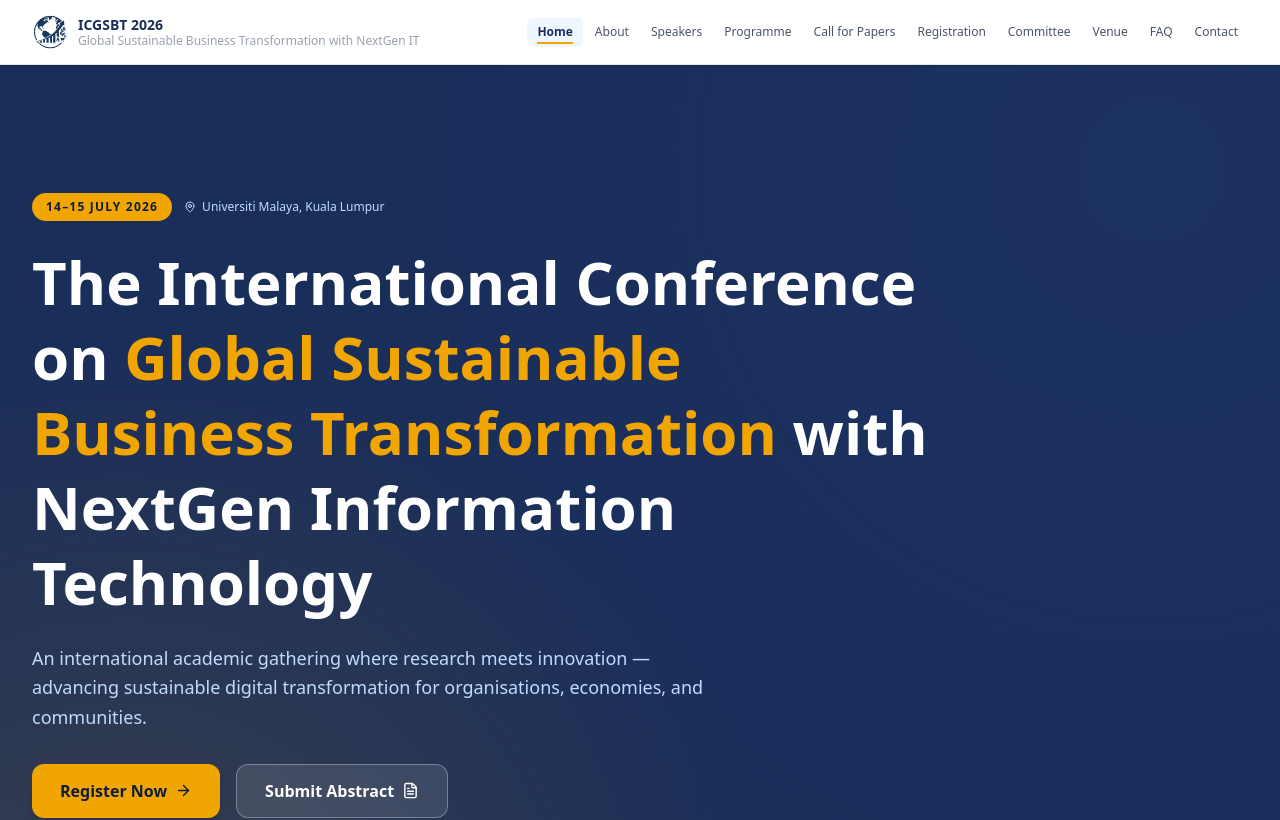
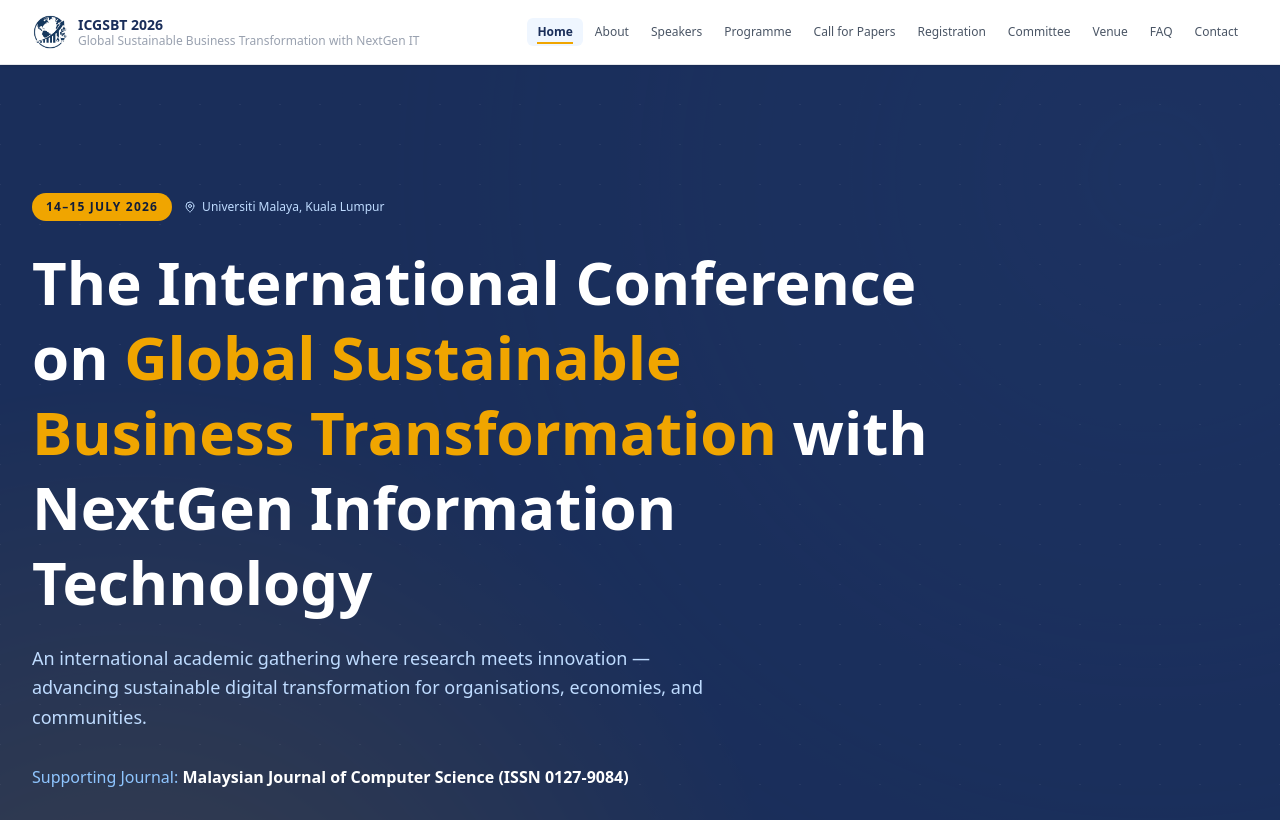
Before and after one commit to adamarbain/International-Conference-Nextgen-2026, a Next.js app: page / in a window 1280 px wide. Shown: the top 820 px of the page. Built offline with nearby package versions, Linux system fonts and the light colour scheme.

Commit message:
Update secretariat email address across committee and venue pages

```diff
--- a/src/app/committee/page.tsx
+++ b/src/app/committee/page.tsx
@@ -191,7 +191,7 @@ export default function CommitteePage() {
               organizing team, please reach out to the secretariat.
             </p>
             <a
-              href="mailto:icgsbt@um.edu.my"
+              href="mailto:icgsbt@fsktm.um.edu.my"
               className="inline-flex items-center gap-2 bg-gold text-navy-dark font-bold px-7 py-3 rounded-xl hover:bg-gold-light transition-colors"
             >
               Contact the Secretariat
--- a/src/app/page.tsx
+++ b/src/app/page.tsx
@@ -108,6 +108,17 @@ export default function HomePage() {
               innovation — advancing sustainable digital transformation for
               organisations, economies, and communities.
             </motion.p>
+
+            {/* Add text Supporting Journal : Malaysian Journal of Computer Science (ISSN 0127-9084) */}
+              <motion.p
+                variants={prefersReducedMotion ? {} : fadeUp}
+                initial="hidden"
+                animate={{ opacity: 1, y: 0 }}
+                transition={{ duration: 0.5, delay: 0.25, ease: "easeOut" }}
+                className="text-blue-300 text-base mb-8 max-w-2xl leading-relaxed"
+              >
+                Supporting Journal: <span className="font-semibold text-white">Malaysian Journal of Computer Science (ISSN 0127-9084)</span>
+              </motion.p>
 
             {/* CTA Buttons */}
             <motion.div
--- a/src/app/venue/page.tsx
+++ b/src/app/venue/page.tsx
@@ -349,10 +349,10 @@ export default function VenuePage() {
                     can be provided upon request to registered participants.
                     Please contact the secretariat at{" "}
                     <a
-                      href="mailto:icgsbt@um.edu.my"
+                      href="mailto:icgsbt@fsktm.um.edu.my"
                       className="text-gold hover:underline"
                     >
-                      {seminarInfo.email ?? "icgsbt@um.edu.my"}
+                      {seminarInfo.email ?? "icgsbt@fsktm.um.edu.my"}
                     </a>{" "}
                     with your full name, passport number, and registration
                     confirmation.
--- a/src/data/seminar.ts
+++ b/src/data/seminar.ts
@@ -152,7 +152,7 @@ export const seminarInfo: SeminarInfo = {
   country: "Malaysia",
   university: "Universiti Malaya",
   format: "Physical (In-person)",
-  email: "icgsbt@um.edu.my",
+  email: "icgsbt@fsktm.um.edu.my",
   address: "Universiti Malaya, 50603 Kuala Lumpur, Malaysia",
   organiserFaculties: [
     "Faculty of Computer Science & IT",
@@ -594,7 +594,7 @@ export const faqItems: FAQItem[] = [
     id: "faq-7",
     question: "Is there a virtual attendance option?",
     answer:
-      "The conference is primarily an in-person event at Universiti Malaya. We are exploring hybrid options for international participants unable to travel. Please contact us at icgsbt@um.edu.my for the latest updates on virtual attendance availability.",
+      "The conference is primarily an in-person event at Universiti Malaya. We are exploring hybrid options for international participants unable to travel. Please contact us at icgsbt@fsktm.um.edu.my for the latest updates on virtual attendance availability.",
     category: "attendance",
   },
   {
```
